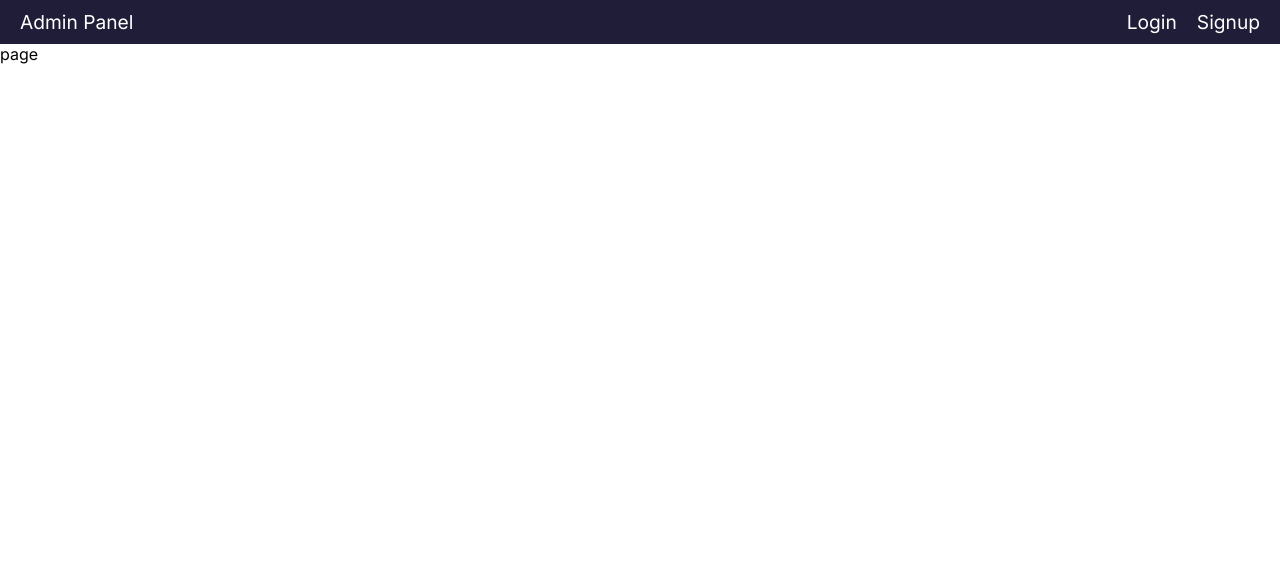
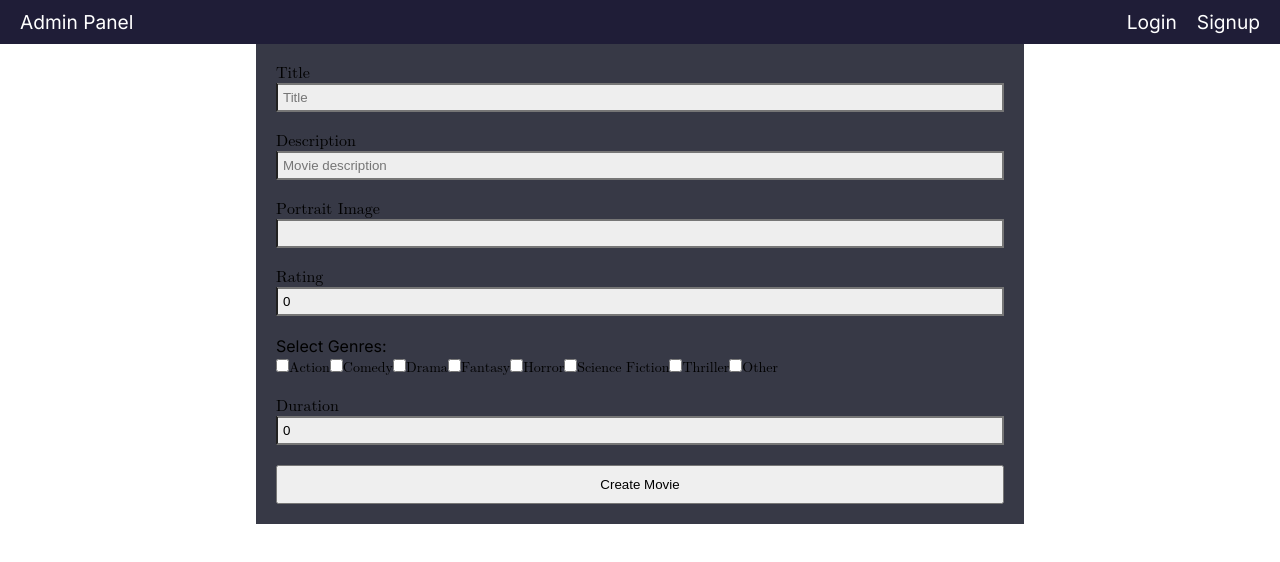
Before and after one commit to leoncana/CinemaTicketBook-FrontEnd-Admin, a Next.js app in the folder moviebookingadmin/: page /pages/movie/createmovie in a window 1280 px wide. Shown: the top 562 px of the page. Built offline with nearby package versions, Linux system fonts and the light colour scheme; no server answers.

Commit message:
Create movie page

```diff
--- a/moviebookingadmin/src/app/pages/movie/createmovie/page.tsx
+++ b/moviebookingadmin/src/app/pages/movie/createmovie/page.tsx
@@ -1,9 +1,199 @@
-import React from 'react'
+"use client"
+import React, { useState } from "react";
+import { ToastContainer, toast } from "react-toastify";
+import '../movie.sass'
 
-const page = () => {
+interface Movie {
+  title: string;
+  description: string;
+  imgUrl: string;
+  rating: number;
+  genre: string[];
+  duration: number;
+}
+
+const CreateMoviePage = () => {
+
+  const [movie, setMovie] = useState<Movie>({
+    title: "",
+    description: "",
+    imgUrl: "",
+    rating: 0,
+    genre: [],
+    duration: 0,
+  });
+
+  const genres = [
+    "Action",
+    "Comedy",
+    "Drama",
+    "Fantasy",
+    "Horror",
+    "Science Fiction",
+    "Thriller",
+    "Other",
+  ];
+
+  const handleGenreChange = (genre: string) => {
+    if (movie.genre.includes(genre)) {
+      setMovie({
+        ...movie,
+        genre: movie.genre.filter((selectedGenre) => selectedGenre !== genre),
+      });
+    }
+    else {
+      setMovie({ ...movie, genre: [...movie.genre, genre] });
+
+    }
+  }
+
+  const handleInputChange = (event: React.ChangeEvent<HTMLInputElement>) => {
+    const { name, value } = event.target;
+    setMovie({ ...movie, [name]: value });
+  };
+
+  const uploadImage = async (image: File) => {
+    try {
+      const formData = new FormData();
+      formData.append("myimage", image);
+      const response = await fetch(
+        `http://localhost:8000/image/uploadimage`,
+        {
+          method: "POST",
+          body: formData,
+        }
+      );
+
+      if (response.ok) {
+        const data = await response.json();
+        console.log("Image uploaded successfully:", data);
+        return data.imageUrl;
+      } else {
+        console.error("Failed to upload the image.");
+        return null;
+      }
+    }
+    catch (error) {
+      console.error("Error:", error);
+      return null;
+    }
+  }
+  const handleCreateMovie = async () => {
+    try {
+      if (
+        movie.title === "" ||
+        movie.description === "" ||
+        movie.rating === 0 ||
+        movie.genre.length === 0 ||
+        movie.duration === 0
+      ) {
+        toast.error("Please fill all the fields");
+        return;
+      }
+
+      // let imgUrl = movie.imgUrl;
+
+      // if (movie.portraitImg) {
+      //   imgUrl = await uploadImage(movie.portraitImg);
+      //   if (!imgUrl) {
+      //     toast.error("Portrait Image upload failed");
+      //     return;
+      //   }
+      // }
+
+
+      const newMovie = { ...movie };
+
+      const response = await fetch(
+        `http://localhost:8000/movie/createmovie`,
+        {
+          method: "POST",
+          headers: {
+            "Content-Type": "application/json",
+          },
+          body: JSON.stringify(newMovie),
+          credentials: "include",
+        }
+      );
+
+      if (response.ok) {
+        const data = await response.json();
+        console.log("Movie creation successful", data);
+
+        toast.success("Movie Created Successfully");
+      } else {
+        console.error("Movie creation failed", response.statusText);
+        toast.error("Movie Creation Failed");
+      }
+    }
+    catch (error) {
+      console.error("An error occurred during movie creation", error);
+    }
+  }
+
   return (
-    <div>page</div>
+    <div className="formpage"  style={{
+      display: 'flex',
+      flexDirection: 'column',
+  }}>
+    <label> Title </label>
+      <input
+        type="text"
+        name="title"
+        placeholder="Title"
+        value={movie.title}
+        onChange={handleInputChange}
+      />
+      <br />
+      <label>Description</label>
+      <input
+        type="text"
+        name="description"
+        placeholder="Movie description"
+        value={movie.description}
+        onChange={handleInputChange}
+      />
+      <br />
+      <label>Portrait Image</label>
+      <input type="text" name="imgUrl"
+        value={movie.imgUrl}
+        onChange={handleInputChange}
+      />
+
+      <br />
+
+      <label>Rating</label>
+      <input type="number" name="rating" placeholder="Rating"
+        value={movie.rating}
+        onChange={handleInputChange}
+      />
+      <br />
+
+      <div>
+        <p>Select Genres:</p>
+        {genres.map((genre) => (
+          <label id="genre" key={genre}>
+            <input type="checkbox" name="genre"
+              checked={movie.genre.includes(genre)}
+              onChange={() => handleGenreChange(genre)}
+            />
+            {genre}
+          </label>
+        ))}
+      </div>
+
+      <br />
+
+      <label>Duration</label>
+      <input type="number" name="duration" placeholder="Duration"
+        value={movie.duration}
+        onChange={handleInputChange}
+      />
+      <br />
+
+      <button onClick={handleCreateMovie}>Create Movie</button>
+    </div>
   )
 }
 
-export default page
+export default CreateMoviePage
--- /dev/null
+++ b/moviebookingadmin/src/app/pages/movie/movie.sass
@@ -0,0 +1,18 @@
+.formpage
+    width: 60vw
+    padding: 20px
+    margin: auto
+    background-color: #373946
+input
+    padding: 5px
+    border-top-style: outset
+    background-color: #eee
+    color: black
+    &[type="file"]
+        text-align-last: end
+label
+    font-family: math
+#genre
+    font-size: 14px
+button
+    padding: 10px
```
